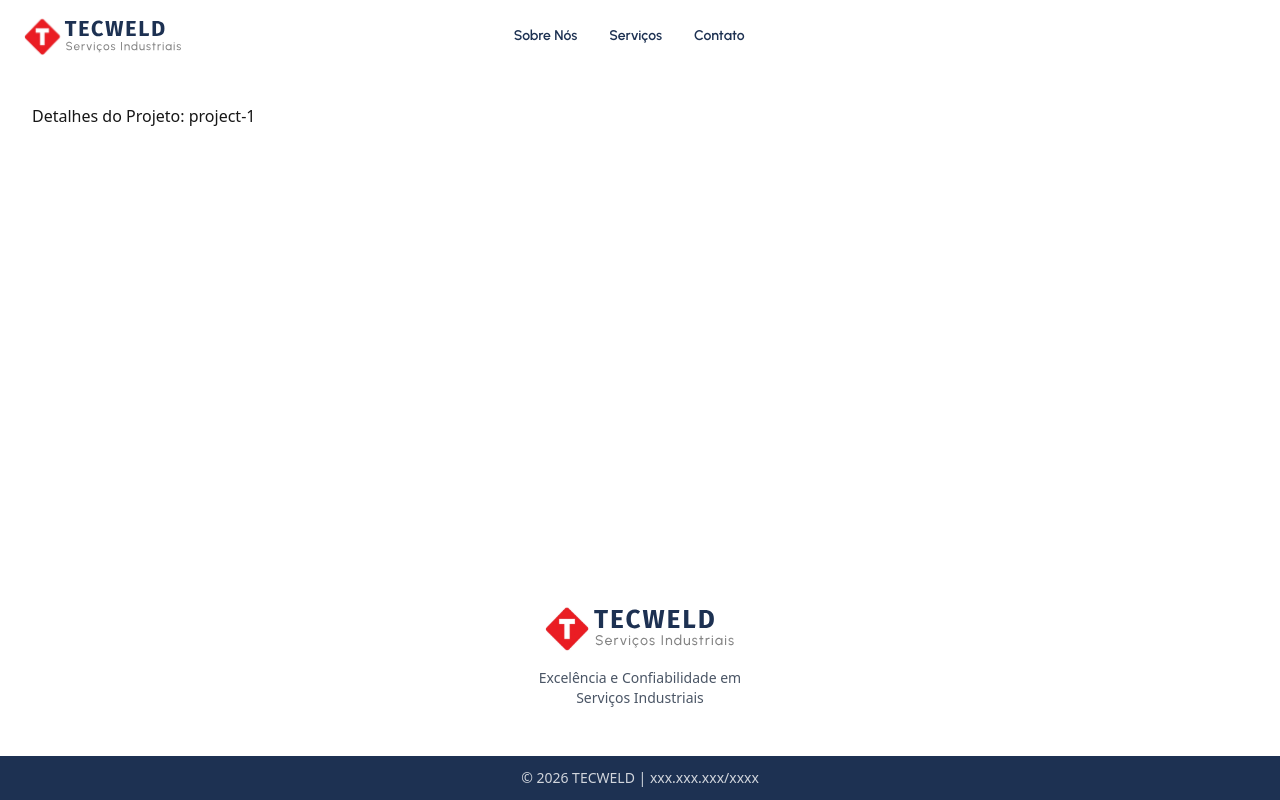
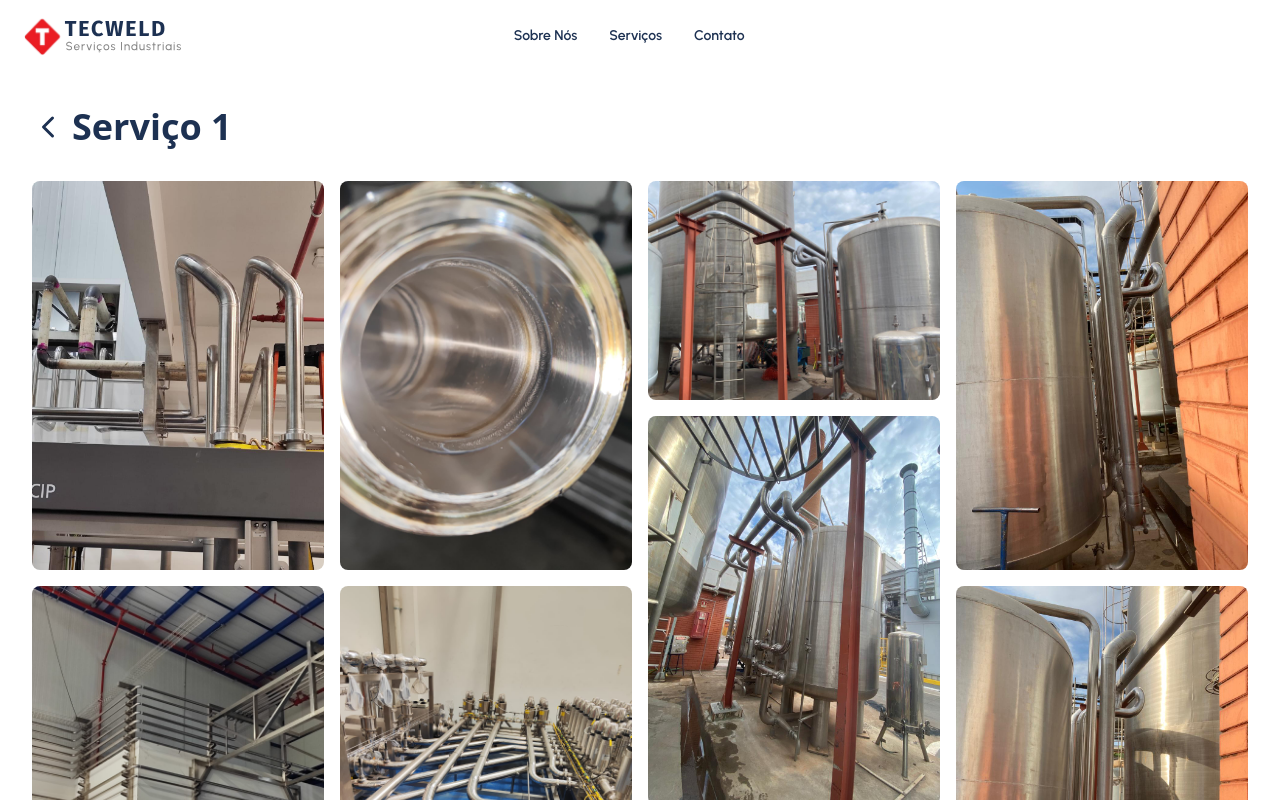
Before and after one commit to julioceno/tecweldservicos, a Next.js app: page /projects/project-1 in a window 1280 px wide. Shown: the top 800 px of the page. Built offline with nearby package versions, Linux system fonts and the light colour scheme.

Commit message:
feat: implement project detail page and add project data structure

```diff
--- a/src/app/layout.tsx
+++ b/src/app/layout.tsx
@@ -3,6 +3,10 @@ import { Urbanist, Fira_Sans } from "next/font/google";
 import "./globals.css";
 import Header from "@/components/Header";
 import Footer from "@/components/Footer";
+
+import "swiper/css";
+import "swiper/css/navigation";
+import "swiper/css/pagination";
 
 const urbanist = Urbanist({
   variable: "--font-urbanist",
--- a/src/app/page.tsx
+++ b/src/app/page.tsx
@@ -7,7 +7,7 @@ import Projects from "@/components/Projects";
 
 export default function Home() {
   return (
-    <div className="">
+    <div>
       <div className="max-w-7xl mx-auto">
         <Hero />
         <Highlights />
--- a/src/app/projects/[id]/page.tsx
+++ b/src/app/projects/[id]/page.tsx
@@ -1,18 +1,45 @@
+'use client';
+import Link from "next/link";
+import Image from "next/image";
+import { IoChevronBack } from "react-icons/io5";
+import { projects } from "../../../data/projects";
+import { useParams } from "next/navigation";
 
-export default function ProjectDetailPage({ params }: { params: { id: string } }) {
-  // Aqui você pode buscar os dados do projeto usando o id
+export default function ProjectDetailPage() {
+  const params = useParams<{ id: string }>();
+  const project = projects.find((p) => p.id === params.id);
+
+
+  if (!project) {
+    return <>{params.id}</>
+  }
+
+  const imagePaths = Array.from({ length: 16 }, (_, i) => `/projects/project-1/img-${i + 1}.jpeg`);
+
   return (
-    <main style={{ padding: 32 }}>
-      <h1>Detalhes do Projeto: {params.id}</h1>
-      {/* Adicione aqui as informações detalhadas do projeto */}
+    <main className="p-8">
+      <div className="flex items-center gap-2 mb-8">
+        <Link href="/#projects" aria-label="Voltar para projetos">
+          <IoChevronBack size={32} className="text-secondary" />
+        </Link>
+        <h1 className="font-extrabold text-4xl text-[#1D3152] m-0 leading-tight">
+          {project.title}
+        </h1>
+      </div>
+
+      <div className="columns-1 sm:columns-2 md:columns-3 lg:columns-4 gap-4 mb-8">
+        {imagePaths.map((path) => (
+          <div key={path} className="mb-4 break-inside-avoid">
+            <Image
+              src={path}
+              alt={project.title}
+              width={500}
+              height={500}
+              className="w-full h-auto rounded-lg"
+            />
+          </div>
+        ))}
+      </div>
     </main>
   );
 }
-
-export async function generateStaticParams() {
-  // Exemplo: substitua pelos seus projetos reais
-  return [
-    { id: 'project-1' },
-    { id: 'project-2' },
-  ];
-}
--- a/src/components/Clients.tsx
+++ b/src/components/Clients.tsx
@@ -4,10 +4,6 @@ import { Swiper, SwiperSlide } from "swiper/react";
 import { Navigation, Pagination, Autoplay } from "swiper/modules";
 import SectionTitle from "./SectionTitle";
 import CarouselNavButton from "./CarouselNavButton";
-
-import "swiper/css";
-import "swiper/css/navigation";
-import "swiper/css/pagination";
 
 const clients = [
   { name: "KHS", logo: "/clients/khs.svg" },
--- a/src/components/Projects.tsx
+++ b/src/components/Projects.tsx
@@ -5,33 +5,9 @@ import { Navigation, Pagination, Autoplay } from "swiper/modules";
 import SectionTitle from "./SectionTitle";
 import CarouselNavButton from "./CarouselNavButton";
 
-import "swiper/css";
-import "swiper/css/navigation";
-import "swiper/css/pagination";
 
 import Link from "next/link";
-const projects = [
-  {
-    id: "project-1",
-    title: "Serviço 1",
-    image: "/projects/project-1/img-1.jpeg",
-  },
-  {
-    id: "project-2",
-    title: "Serviço 2",
-    image: "/projects/project-1/img-1.jpeg",
-  },
-  {
-    id: "project-3",
-    title: "Serviço 3",
-    image: "/projects/project-1/img-1.jpeg",
-  },
-  {
-    id: "project-4",
-    title: "Serviço 4",
-    image: "/projects/project-1/img-1.jpeg",
-  },
-];
+import { projects } from "../data/projects";
 
 export default function Projects() {
   return (
--- /dev/null
+++ b/src/data/projects.ts
@@ -0,0 +1,22 @@
+export const projects = [
+  {
+    id: "project-1",
+    title: "Serviço 1",
+    image: "/projects/project-1/img-1.jpeg",
+  },
+  {
+    id: "project-2",
+    title: "Serviço 2",
+    image: "/projects/project-1/img-1.jpeg",
+  },
+  {
+    id: "project-3",
+    title: "Serviço 3",
+    image: "/projects/project-1/img-1.jpeg",
+  },
+  {
+    id: "project-4",
+    title: "Serviço 4",
+    image: "/projects/project-1/img-1.jpeg",
+  },
+];
```
